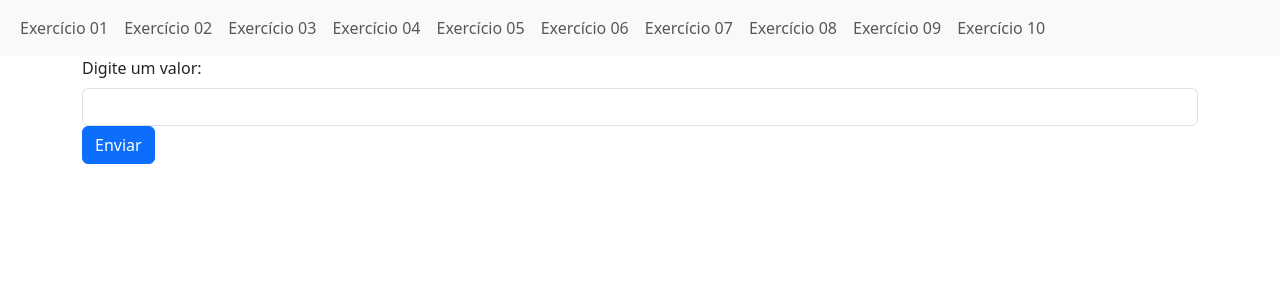
After one commit to LuAlbertoni/Linguagem-de-Programacao-IV, a PHP site: page /ex01/index.php in a window 1280 px wide. The commit adds this page. Shown: the top 300 px of the page. Run offline with PHP 8.4, Linux system fonts and the light colour scheme.

Commit message:
Adicionado Exercício 01 - Lista 02 Bootstrap

```diff
--- /dev/null
+++ b/Lista-de-Exercicios-02-Bootstrap/ex01/index.php
@@ -0,0 +1,22 @@
+<?php
+require_once "../header.php";
+?>
+
+<form action="script.php" method="post">
+    <div class="row">
+        <div class="col">
+            <label for="val" class="form-label">Digite um valor:</label>
+            <input type="text" class="form-control" name="val" id="val">
+            <div class="row">
+                <div class="col">
+                    <button type="submit" class="btn btn-primary">
+                        Enviar
+                    </button>
+                </div>
+            </div>
+        </div>
+    </div>
+</form>
+
+<?php
+require_once "../footer.php";
--- /dev/null
+++ b/Lista-de-Exercicios-02-Bootstrap/ex01/script.php
@@ -0,0 +1,6 @@
+<?php
+require_once "../header.php";
+
+echo "<p>" . positivoNegativo($_POST['val']) . "</p>";
+
+require_once "../footer.php";
--- a/Lista-de-Exercicios-02-Bootstrap/funcoes.php
+++ b/Lista-de-Exercicios-02-Bootstrap/funcoes.php
@@ -1 +1,14 @@
 <?php
+
+function positivoNegativo($val)
+{
+    if ($val > 0) {
+        return "Valor Positivo";
+    } elseif ($val < 0) {
+        return "Valor Negativo";
+    } elseif ($val == 0) {
+        return "Igual a Zero";
+    } else {
+        return "Valor inválido";
+    }
+}
```
